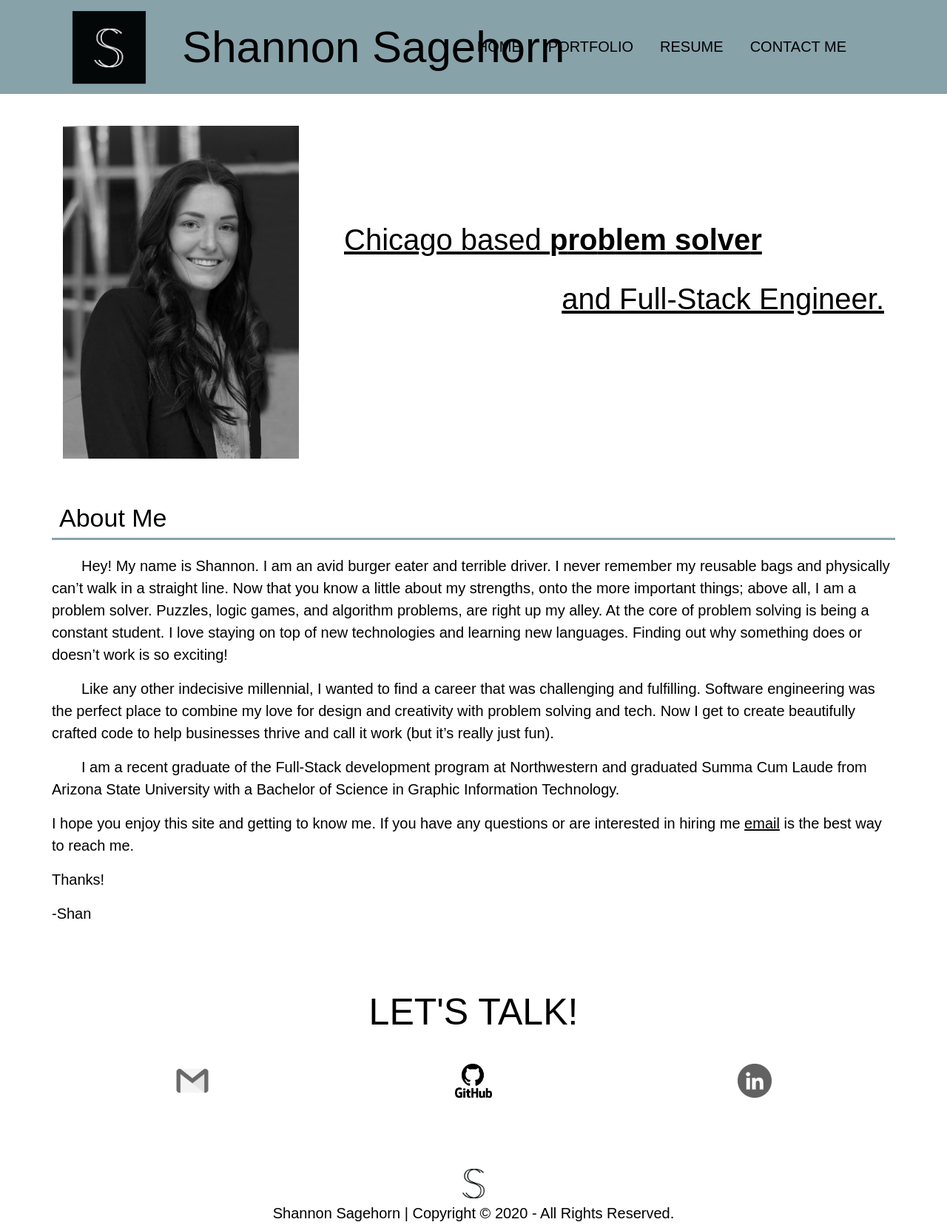
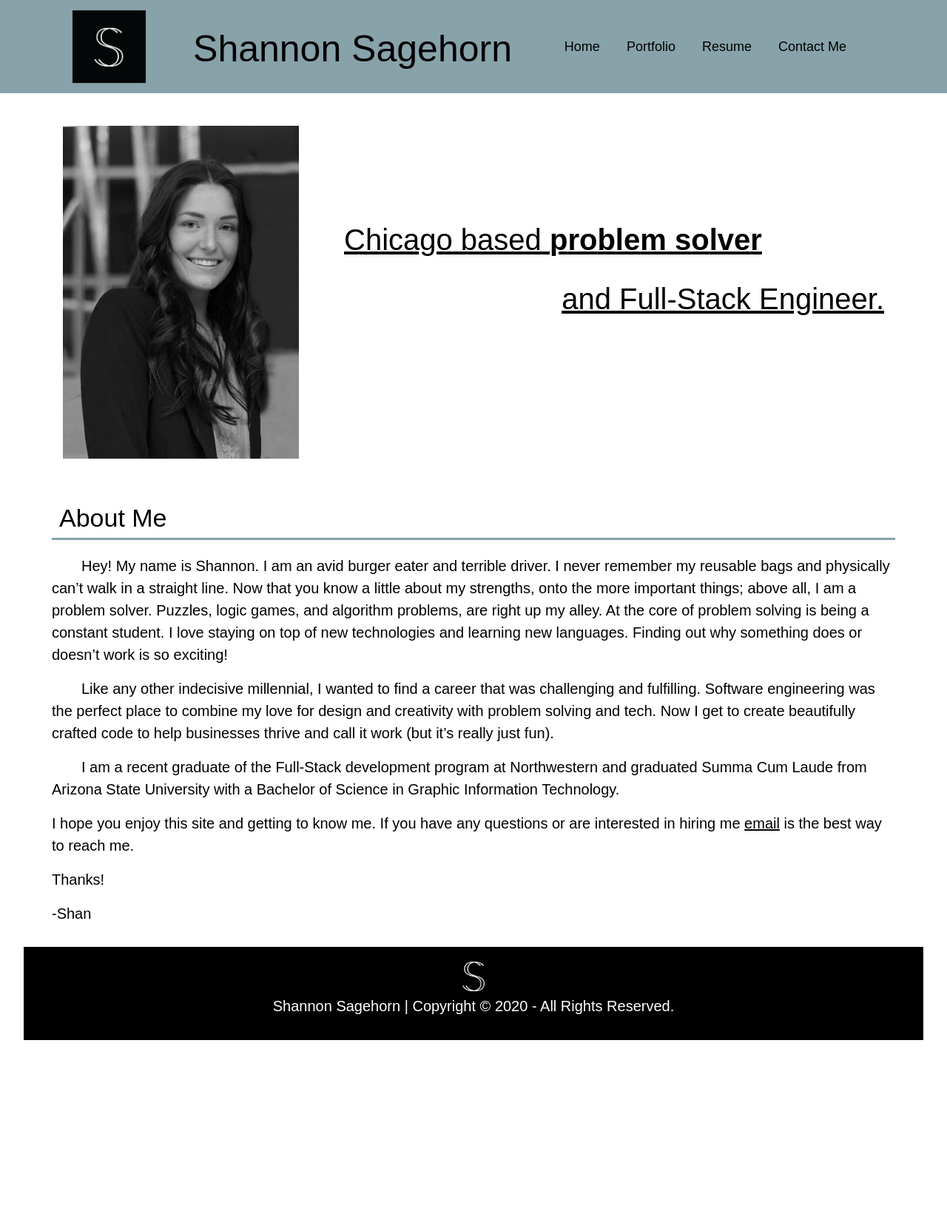
Before and after one commit to srsagehorn/srsagehorn.github.io, a plain HTML site: page index.html in a window 1280 px wide. Shown: the whole page at 74% size. After the commit the page ends 1432 px from the top, so only its background shows below. Drawn offline with nearby package versions, Linux system fonts and the light colour scheme; a web font is replaced by a local one.

Commit message:
designed footer

```diff
--- a/index.html
+++ b/index.html
@@ -32,8 +32,8 @@
       <div class="logoName navbar-text">
         <a class="navbar-brand" href="index.html">
           <img class = "navImg" src="pics/logo.png" alt="SS logo" />
-          <h1>Shannon Sagehorn</h1>
         </a>
+        <a href="index.html" class = "name">Shannon Sagehorn</a>
       </div>
       <div class="navBtns navbar-text ml-auto">
         <!-- (add bg-light navbar-light to ^) -->
@@ -52,22 +52,22 @@
           <ul class="navbar-nav">
             <li class="nav-item active">
               <a class="nav-link" href="index.html"
-                >HOME <span class="sr-only">(current)</span></a
+                >Home<span class="sr-only">(current)</span></a
               >
             </li>
             <li class="nav-item active">
               <a class="nav-link" href="portfolio.html"
-                >PORTFOLIO <span class="sr-only">(current)</span></a
+                >Portfolio <span class="sr-only">(current)</span></a
               >
             </li>
             <li class="nav-item active">
               <a class="nav-link" href="resume.html"
-                >RESUME <span class="sr-only">(current)</span></a
+                >Resume <span class="sr-only">(current)</span></a
               >
             </li>
             <li class="nav-item active">
               <a class="nav-link" href="contact.html"
-                >CONTACT ME <span class="sr-only">(current)</span></a
+                >Contact Me <span class="sr-only">(current)</span></a
               >
             </li>
           </ul>
@@ -141,41 +141,20 @@
       </div>
     </div>
     <!-- contact me -->
-    <div class="colorBlock">
-      <span class="title">LET'S TALK!</span>
-    </div>
-    <div class = "contactContainer">
-    <div class = "container">
-      <div class="row">
-        <div class="col-md-4 contactMe">
-          <a href="mailto: srsagehorn@gmail.com"
-            ><img src="pics/gmail.png" alt="gmail logo"
-          /></a>
-        </div>
 
-        <div class="col-md-4 contactMe">
-          <a
-            id="gitimg"
-            href="https://github.com/srsagehorn"
-            target="_blank"
-            ><img src="pics/github.png" alt="github logo"
-          /></a>
-        </div>
-        <div class="col-md-4 contactMe">
-          <a href="www.linkedin.com/in/shannonsagehorn" target="_blank"
-            ><img src="pics/linkedIn.png" alt="LinkedIn logo"
-          /></a>
+
+    <!-- footer -->
+    <footer>
+      <div class = "contactContainer">
+
+            <p>
+              <img src="pics/slogo.png" /><br />
+              Shannon Sagehorn | Copyright &copy; 2020 - All Rights Reserved.
+            </p>
+
         </div>
       </div>
     </div>
-  </div>
-
-    <!-- footer -->
-    <footer>
-      <p>
-        <img src="pics/slogo.png" /><br />
-        Shannon Sagehorn | Copyright &copy; 2020 - All Rights Reserved.
-      </p>
     </footer>
   </main>
     <!-- import JS -->
--- a/style.css
+++ b/style.css
@@ -13,6 +13,13 @@ p {
   font-style: normal;
 }
 
+.fade {
+  margin: 50px;
+  padding: 50px;
+  background-color: lightgreen;
+  opacity: 1;
+}
+
 /* nav */
 nav {
   background-color: rgb(136, 162, 170);
@@ -20,10 +27,11 @@ nav {
 
 .navbar {
   position: fixed;
-  top: 0;
+  top: -60px;
   width: 100%;
   z-index: 9999;
   padding: 0;
+  padding-top: 60px;
 }
 
 .pageContent {
@@ -35,16 +43,16 @@ nav {
   height: 100px;
 }
 
+.navImg:hover {
+  filter: invert(100%);
+}
+
 /* .navHidden {
   font-size: 50px;
   position: relative;
   left: 180px;
   top: -1px;
   height: 70px;
-} */
-
-/* .navbar {
-  box-shadow: 3px 3px 2px 0px #88a2aa;
 } */
 
 .navBtns {
@@ -60,29 +68,31 @@ nav {
 .nav-link {
   color: black;
   margin-left: 20px;
-  font-size: 20px;
+  font-size: 18px;
   font-weight: 400;
 }
 
 .nav-link:hover {
-  color: rgb(79, 79, 79);
+  color: white;
 }
 
 .navbar-brand {
   color: black;
 }
 
-.navbar-brand:hover {
-  color: rgb(79, 79, 79);
+.name:hover {
+  color:white;
+  text-decoration: none;
 }
 
-h1 {
-  font-size: 60px;
+.name {
+  font-size: 50px;
   display: inline-block;
   position: relative;
   top: 15px;
   padding-left: 10px;
   font-weight: 200;
+  color: black;
 }
 
 h2 {
@@ -123,11 +133,9 @@ h3 {
 }
 
 .active {
+  color: white;
 }
 
-.dropdown-toggle::after {
-  display: none;
-}
 /* body */
 .imgMe {
   height: 500px;
@@ -213,8 +221,7 @@ p {
   margin-bottom: 40px;
 }
 
-.portContainer,
-.contactContainer {
+.portContainer {
   padding-bottom: 40px;
 }
 /* resume */
@@ -249,7 +256,7 @@ p {
   border-radius: 50%;
   position: absolute;
   left: -110px;
-  top: 35px;
+  top: 50px;
 }
 
 .h6 {
@@ -348,6 +355,14 @@ p {
   filter: grayscale(0%);
 }
 
+.contactContainer {
+  background-color: black;
+  position: relative;
+  bottom: 25px;
+  padding-top: 15px;
+  padding-bottom: 15px;
+}
+
 /* the logo is black so Im not sure how I want to do this */
 #gitimg :hover {
   filter: drop-shadow(0px 0px 3px black);
@@ -359,6 +374,11 @@ footer {
   width: 95%;
   display: block;
   font-weight: 200;
+  color: white;
+}
+
+.footerLnk {
+  color: white;
 }
 
 footer p {
@@ -374,6 +394,7 @@ footer {
 footer img {
   height: 40px;
   margin: 5px;
+  filter: invert(100%);
 }
 
 @media (max-width: 1200px) {
```
Also changed, not shown: portfolio.html (+8 -33 lines), resume.html (+8 -33 lines), script.js (+0 -19 lines).
